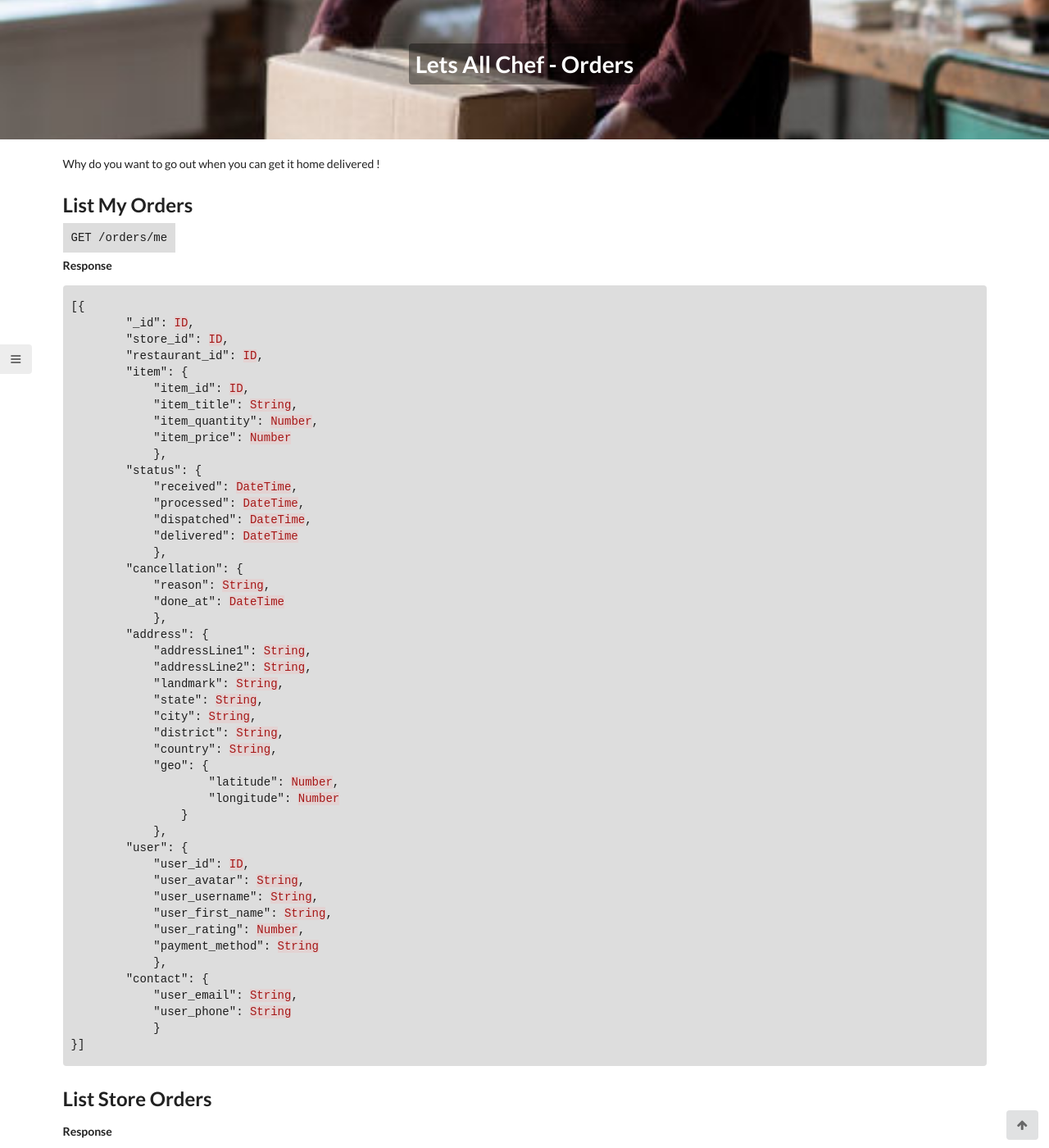
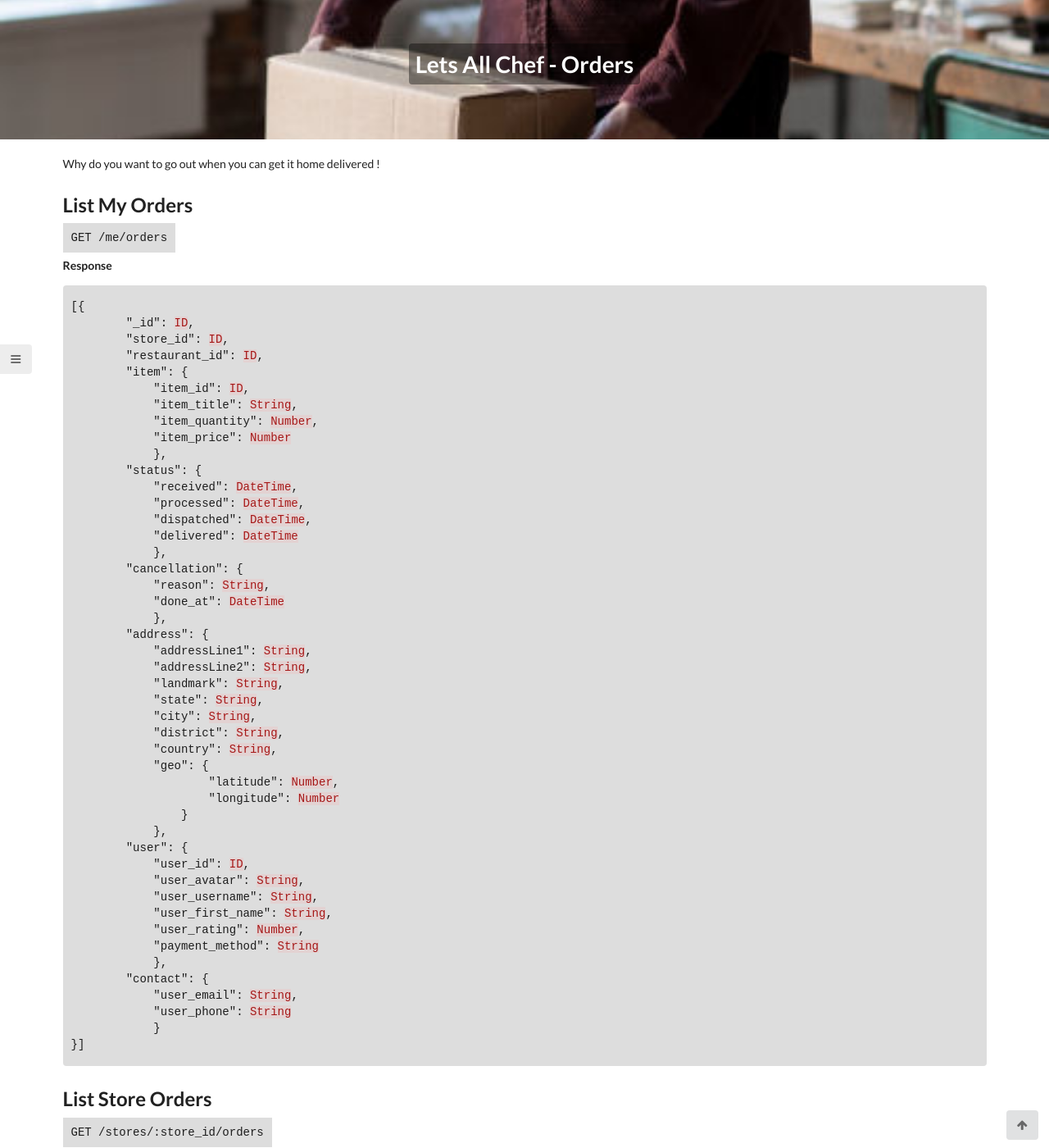
Before and after one commit to letsallchef/docs, a Jekyll site: the page built from _posts/api/2017-03-05-orders.md, in a window 1280 px wide and 1400 px high. Shown: the whole window at 82% size. Built offline with Jekyll 4.4.1, drawn with Linux system fonts in a browser that asks for light colours; some of the changed text lies outside the part shown.

Commit message:
fixes endpoint for orders

```diff
--- a/_posts/api/2017-03-05-orders.md
+++ b/_posts/api/2017-03-05-orders.md
@@ -10,7 +10,7 @@
 
 ## List My Orders
 
-`GET /orders/me`
+`GET /me/orders`
 
 **Response**
 
@@ -66,6 +66,8 @@
 
 ## List Store Orders
 
+`GET /stores/:store_id/orders`
+
 **Response**
 {% highlight json %}
 [{
@@ -118,6 +120,8 @@
 
 ## List Restaurant Orders
 
+`GET /restaurants/:restaurant_id/orders`
+
 **Response**
 {% highlight json %}
 [{
@@ -167,5 +171,8 @@
 }]
 {% endhighlight %}
 
+## Get Order
 
 ## Edit Order
+
+## Delete Order
```
